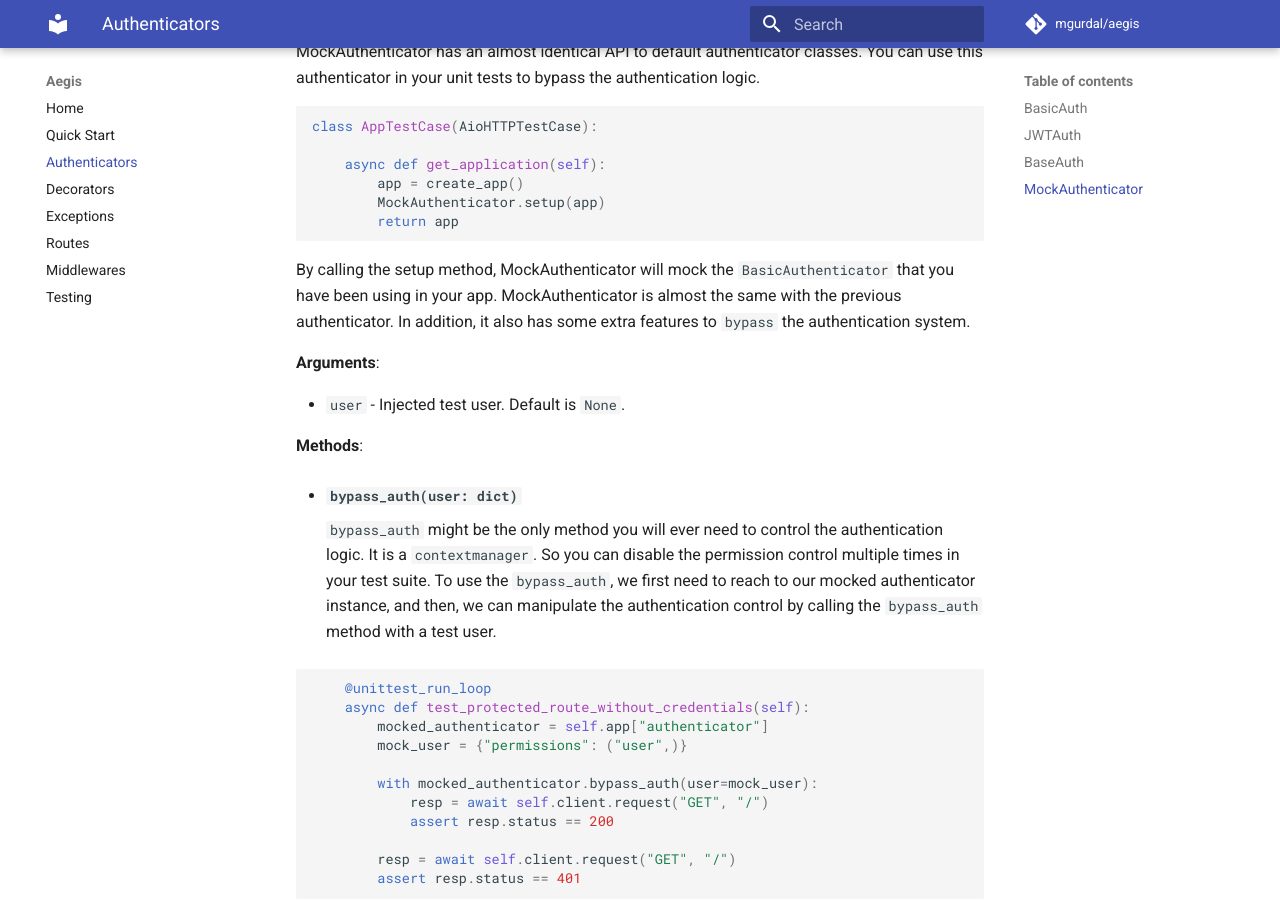
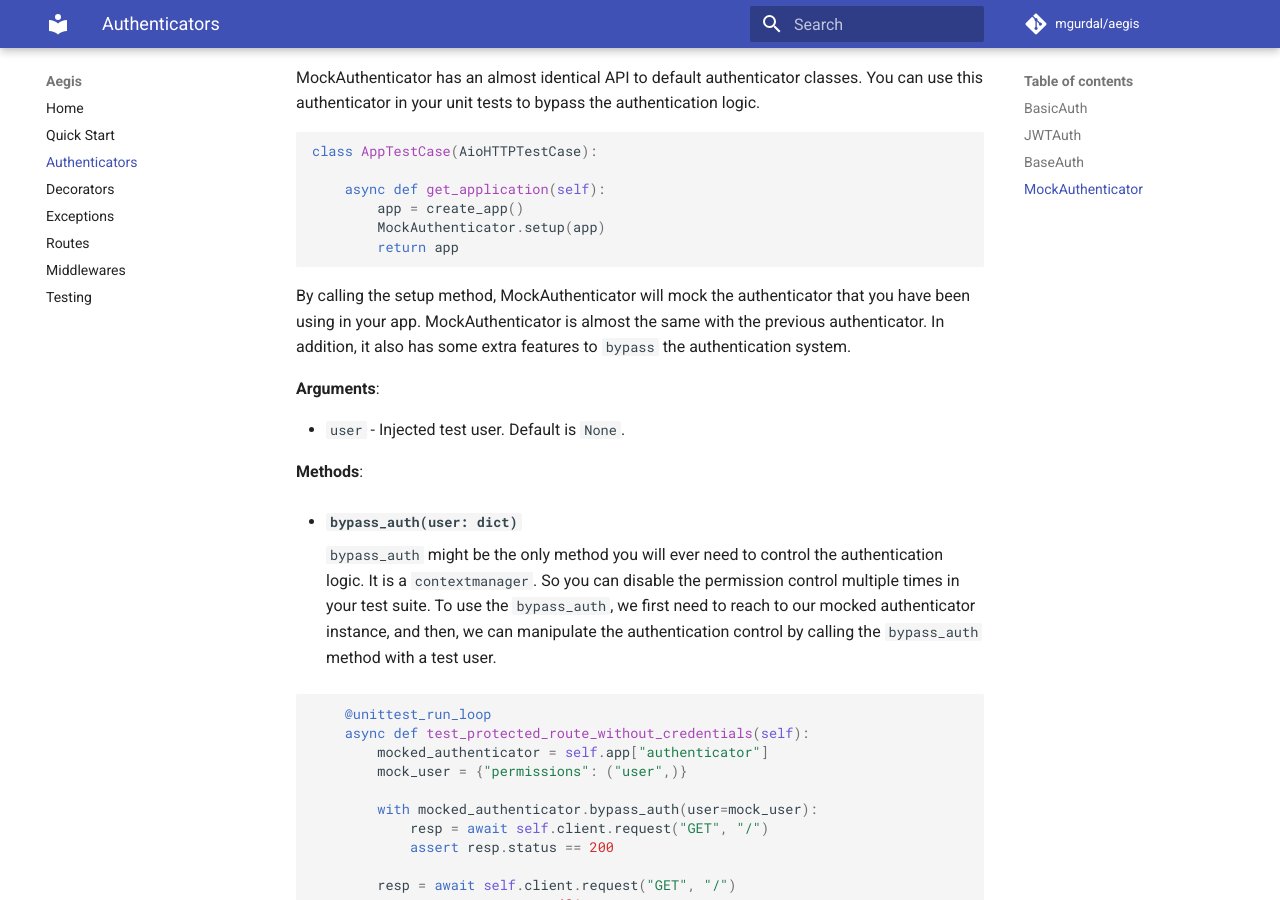
Before and after one commit to mgurdal/aegis, an MkDocs documentation site: the page built from docs/authenticators.md, in a window 1280 px wide and 900 px high, scrolled down 3600 px. Built offline with MkDocs 1.6.1 and Material for MkDocs 9.7.7, drawn with Linux system fonts in a browser that asks for light colours; comment, search, counter and statistics services are not loaded; some of the changed text lies outside the part shown.

Commit message:
Fix typos

````diff
--- a/docs/authenticators.md
+++ b/docs/authenticators.md
@@ -184,7 +186,7 @@
         MockAuthenticator.setup(app)
         return app
 ```
-By calling the setup method, MockAuthenticator will mock the `BasicAuthenticator`
+By calling the setup method, MockAuthenticator will mock the authenticator
 that you have been using in your app. MockAuthenticator is almost the
 same with the previous authenticator. In addition, it also has some
 extra features to `bypass` the authentication system.
````
Also changed, not shown: other parts of docs/authenticators.md (+4 -2 lines), docs/decorators.md (+1 -1 lines), docs/quickstart.md (+3 -3 lines), docs/routes.md (+3 -3 lines).
